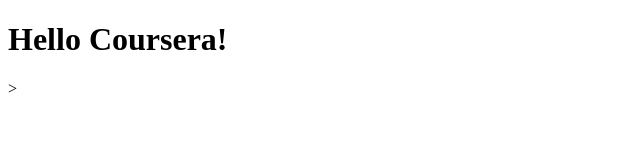
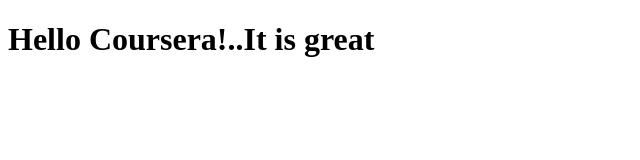
Before and after one commit to mithunthambawita/courser-test, a plain HTML site: page site/index.html in a window 1280 px wide. Shown: the whole page, without its empty margins (0-640 px from the left). Drawn offline with Linux system fonts and the light colour scheme.

Commit message:
Small addition to our page content

```diff
--- a/site/index.html
+++ b/site/index.html
@@ -4,6 +4,6 @@
 	<title>Hello Coursera</title>
 </head>
 <body>
-<h1>Hello Coursera!</h1>>
+<h1>Hello Coursera!..It is great</h1>
 </body>
 </html>
```
